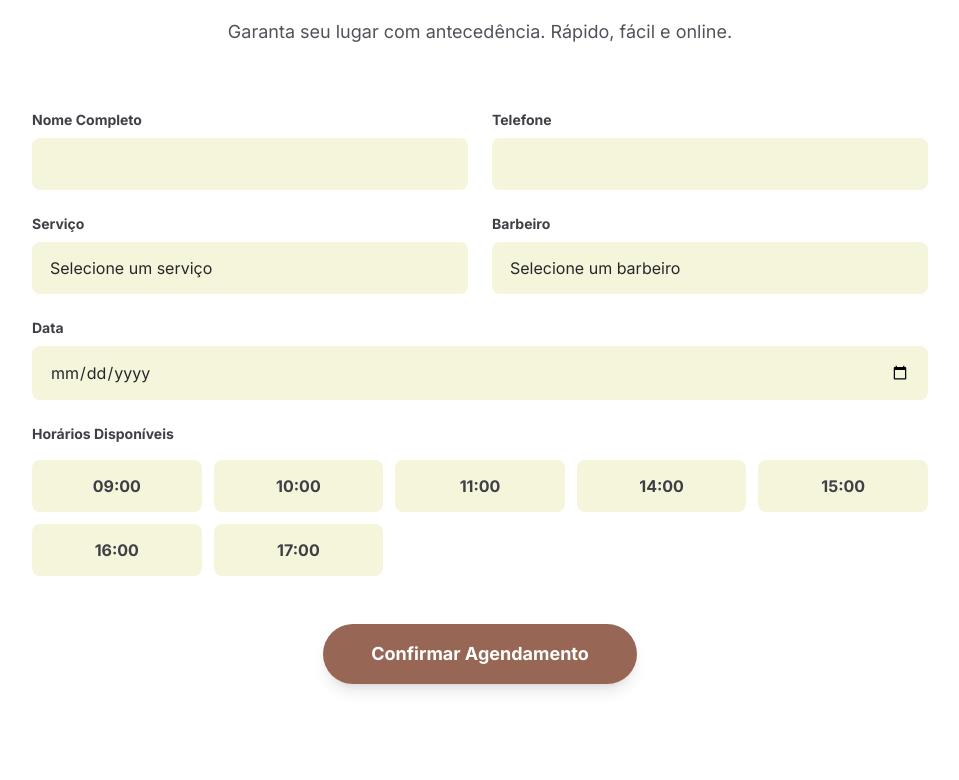
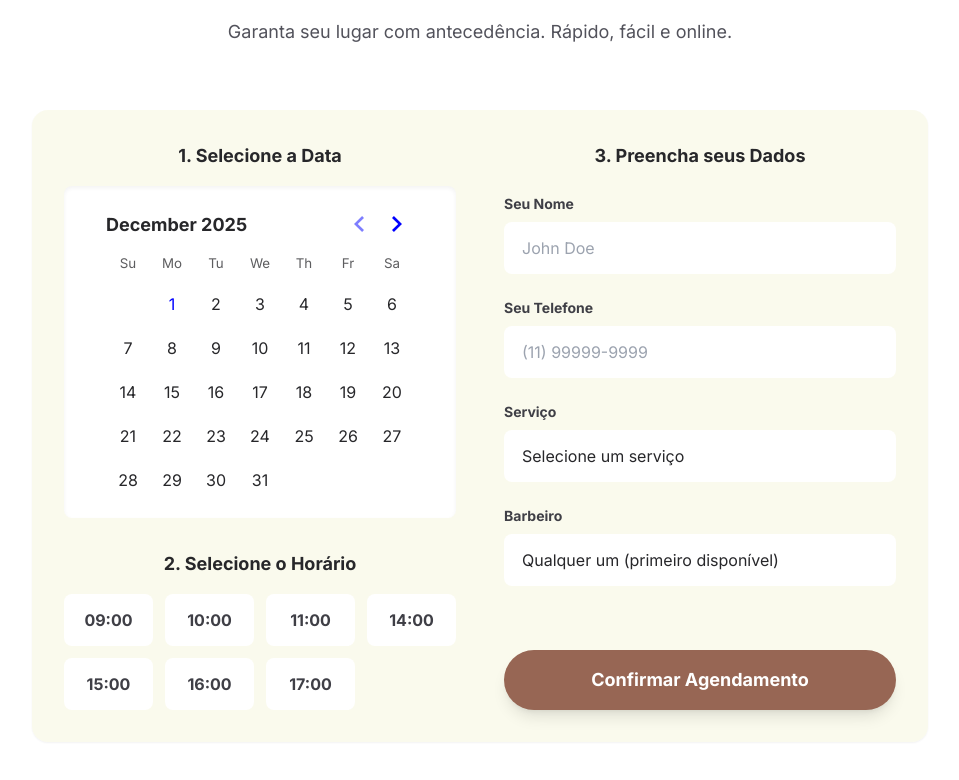
Before and after one commit to FerrariAle/site-barbearia, a React (Vite) app: page / in a window 1280 px wide. Shown: the part 1794-2574 px from the top of the page, without its empty margins (160-1119 px from the left). Built offline with nearby package versions, Linux system fonts and the light colour scheme.

Commit message:
style: apply styles to services, gallery, testimonials and booking sections

```diff
--- a/package.json
+++ b/package.json
@@ -11,7 +11,9 @@
   },
   "dependencies": {
     "@fontsource/inter": "^5.2.8",
+    "date-fns": "^4.1.0",
     "react": "^19.2.0",
+    "react-day-picker": "^9.11.3",
     "react-dom": "^19.2.0"
   },
   "devDependencies": {
--- /dev/null
+++ b/src/components/Calendar.jsx
@@ -0,0 +1,19 @@
+import { DayPicker } from 'react-day-picker';
+import 'react-day-picker/dist/style.css';
+
+export default function Calendar({ selectedDate, onSelectDate }) {
+
+    return (
+        <DayPicker
+            mode="single"
+            selected={selectedDate}
+            onSelect={onSelectDate}
+            // 3. Removemos a customização complexa de 'classNames'
+
+            // As props de funcionalidade continuam as mesmas
+            disabled={{ before: new Date() }}
+            fromMonth={new Date()}
+            weekStartsOn={0} // 0 para Domingo
+        />
+    );
+}
--- a/src/sections/BookingSection.jsx
+++ b/src/sections/BookingSection.jsx
@@ -1,14 +1,19 @@
+import { useState } from 'react';
 import { services } from '../data/servicesData.jsx';
 import { barbers } from '../data/barbersData.js';
+import Calendar from '../components/Calendar.jsx';
 
 export default function BookingSection() {
-    // Placeholder para os horários. A lógica virá na Fase 4.
+    const [selectedDate, setSelectedDate] = useState(null);
+    const [selectedTime, setSelectedTime] = useState(null); // Estado para o horário selecionado
+
+    // Horários simulados. Na Fase 4, isso será dinâmico.
     const availableTimes = ["09:00", "10:00", "11:00", "14:00", "15:00", "16:00", "17:00"];
 
     return (
         <section id="agendar" className="py-20 sm:py-32 bg-white">
             <div className="container mx-auto px-4 sm:px-6 md:px-8">
-                {/* Cabeçalho da seção */}
+                {/* Cabeçalho da Seção */}
                 <div className="max-w-2xl mx-auto text-center mb-16">
                     <h2 className="text-4xl font-bold tracking-tight text-zinc-900 sm:text-5xl">
                         Agende seu Horário
@@ -18,67 +23,82 @@ export default function BookingSection() {
                     </p>
                 </div>
 
-                {/* Container do formulário */}
-                <form className="max-w-4xl mx-auto">
-                    <div className="grid grid-cols-1 md:grid-cols-2 gap-6">
+                {/* Container do Formulário */}
+                <form className="max-w-4xl mx-auto bg-cream/50 p-6 sm:p-8 rounded-2xl shadow-sm">
+                    <div className="grid grid-cols-1 lg:grid-cols-2 gap-8 lg:gap-12">
 
-                        {/* Campo nome */}
+                        {/* --- Lado Esquerdo: Calendário e Horários --- */}
+                        <div className="space-y-8">
+                            {/* Calendário */}
                             <div>
-                            <label htmlFor="name" className="block text-sm font-semibold text-zinc-700 mb-2">Nome Completo</label>
-                            <input type="text" id="name" name="name" className="block w-full px-4 py-3 bg-cream rounded-lg border-2 border-transparent focus:outline-none focus:border-brown-700 transition" />
+                                <label className="block text-lg font-bold text-zinc-800 mb-4 text-center">1. Selecione a Data</label>
+                                <div className="bg-white rounded-lg p-4 shadow-inner flex justify-center">
+                                    <Calendar selectedDate={selectedDate} onSelectDate={setSelectedDate} />
+                                </div>
                             </div>
 
-                        {/* Campo telefone */}
+                            {/* Horários */}
                             <div>
-                            <label htmlFor="phone" className="block text-sm font-semibold text-zinc-700 mb-2">Telefone</label>
-                            <input type="tel" id="phone" name="phone" className="block w-full px-4 py-3 bg-cream rounded-lg border-2 border-transparent focus:outline-none focus:border-brown-700 transition" />
-                        </div>
-
-                        {/* Dropdown de serviços */}
-                        <div>
-                            <label htmlFor="service" className="block text-sm font-semibold text-zinc-700 mb-2">Serviço</label>
-                            <select id="service" name="service" className="block w-full px-4 py-3 bg-cream rounded-lg border-2 border-transparent focus:outline-none focus:border-brown-700 transition appearance-none">
-                                <option>Selecione um serviço</option>
-                                {services.map(s => <option key={s.name} value={s.name}>{s.name} - R$ {s.price}</option>)}
-                            </select>
-                        </div>
-
-                        {/* Dropdown de barbeiros */}
-                        <div>
-                            <label htmlFor="barber" className="block text-sm font-semibold text-zinc-700 mb-2">Barbeiro</label>
-                            <select id="barber" name="barber" className="block w-full px-4 py-3 bg-cream rounded-lg border-2 border-transparent focus:outline-none focus:border-brown-700 transition appearance-none">
-                                <option>Selecione um barbeiro</option>
-                                {barbers.map(b => <option key={b.id} value={b.id}>{b.name}</option>)}
-                            </select>
-                        </div>
-
-                        {/* Seleção de data (placeholder por enquanto) */}
-                        <div className="md:col-span-2">
-                            <label className="block text-sm font-semibold text-zinc-700 mb-2">Data</label>
-                            <input type="date" name="date" className="block w-full px-4 py-3 bg-cream rounded-lg border-2 border-transparent focus:outline-none focus:border-brown-700 transition" />
-                        </div>
-
-                        {/* Seleção de horários */}
-                        <div className="md:col-span-2">
-                            <label className="block text-sm font-semibold text-zinc-700 mb-4">Horários Disponíveis</label>
-                            <div className="grid grid-cols-3 sm:grid-cols-4 md:grid-cols-5 gap-3">
+                                <label className="block text-lg font-bold text-zinc-800 mb-4 text-center">2. Selecione o Horário</label>
+                                <div className="grid grid-cols-3 sm:grid-cols-4 gap-3">
                                     {availableTimes.map(time => (
                                         <button
                                             type="button"
                                             key={time}
-                                        className="px-4 py-3 bg-cream rounded-lg font-semibold text-zinc-700 border-2 border-transparent hover:border-brown-700 hover:text-brown-700 focus:outline-none focus:bg-brown-700 focus:text-white transition"
+                                            onClick={() => setSelectedTime(time)}
+                                            // Estilo condicional para o botão selecionado
+                                            className={`px-4 py-3 rounded-lg font-semibold border-2 transition ${selectedTime === time
+                                                ? 'bg-brown-700 text-white border-brown-700'
+                                                : 'bg-white text-zinc-700 border-transparent hover:border-brown-700 hover:text-brown-700'
+                                                }`}
                                         >
                                             {time}
                                         </button>
                                     ))}
                                 </div>
                             </div>
+                        </div>
 
-                        {/* Botão de submissão */}
-                        <div className="md:col-span-2 text-center mt-6">
-                            <button type="submit" className="bg-brown-700 text-white font-bold text-lg px-12 py-4 rounded-full hover:bg-brown-600 transition-colors shadow-lg">
+                        {/* --- Lado Direito: Detalhes e Confirmação --- */}
+                        <div className="space-y-6 flex flex-col">
+                            <h3 className="text-lg font-bold text-zinc-800 text-center">3. Preencha seus Dados</h3>
+
+                            {/* Campo Nome */}
+                            <div>
+                                <label htmlFor="name" className="block text-sm font-semibold text-zinc-700 mb-2">Seu Nome</label>
+                                <input type="text" id="name" name="name" placeholder="John Doe" className="block w-full px-4 py-3 bg-white rounded-lg border-2 border-transparent focus:outline-none focus:border-brown-700 transition" />
+                            </div>
+
+                            {/* Campo Telefone */}
+                            <div>
+                                <label htmlFor="phone" className="block text-sm font-semibold text-zinc-700 mb-2">Seu Telefone</label>
+                                <input type="tel" id="phone" name="phone" placeholder="(11) 99999-9999" className="block w-full px-4 py-3 bg-white rounded-lg border-2 border-transparent focus:outline-none focus:border-brown-700 transition" />
+                            </div>
+
+                            {/* Dropdown de Serviços */}
+                            <div>
+                                <label htmlFor="service" className="block text-sm font-semibold text-zinc-700 mb-2">Serviço</label>
+                                <select id="service" name="service" className="block w-full px-4 py-3 bg-white rounded-lg border-2 border-transparent focus:outline-none focus:border-brown-700 transition appearance-none">
+                                    <option>Selecione um serviço</option>
+                                    {services.map(s => <option key={s.name} value={s.name}>{s.name} - R$ {s.price}</option>)}
+                                </select>
+                            </div>
+
+                            {/* Dropdown de Barbeiros */}
+                            <div>
+                                <label htmlFor="barber" className="block text-sm font-semibold text-zinc-700 mb-2">Barbeiro</label>
+                                <select id="barber" name="barber" className="block w-full px-4 py-3 bg-white rounded-lg border-2 border-transparent focus:outline-none focus:border-brown-700 transition appearance-none">
+                                    <option>Qualquer um (primeiro disponível)</option>
+                                    {barbers.map(b => <option key={b.id} value={b.id}>{b.name}</option>)}
+                                </select>
+                            </div>
+
+                            {/* Botão de Submissão (alinhado no final) */}
+                            <div className="flex-grow flex items-end justify-center pt-6">
+                                <button type="submit" className="w-full bg-brown-700 text-white font-bold text-lg px-8 py-4 rounded-full hover:bg-brown-600 transition-colors shadow-lg">
                                     Confirmar Agendamento
                                 </button>
+                            </div>
                         </div>
                     </div>
                 </form>
```
Also changed, not shown: 1 other file (tests, documents, lock files or other folders). Lines whose indentation alone changed are shown as unchanged.
